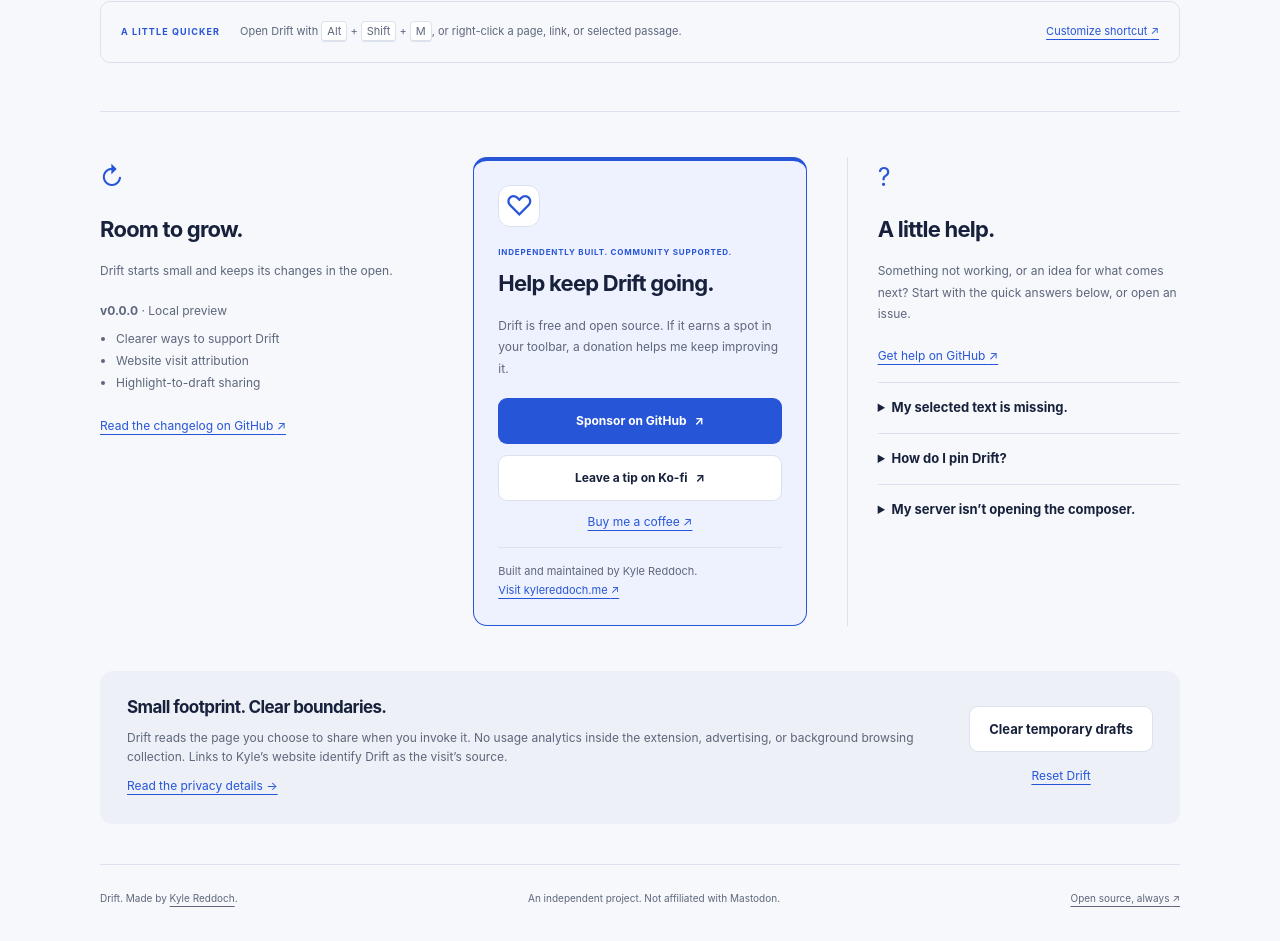
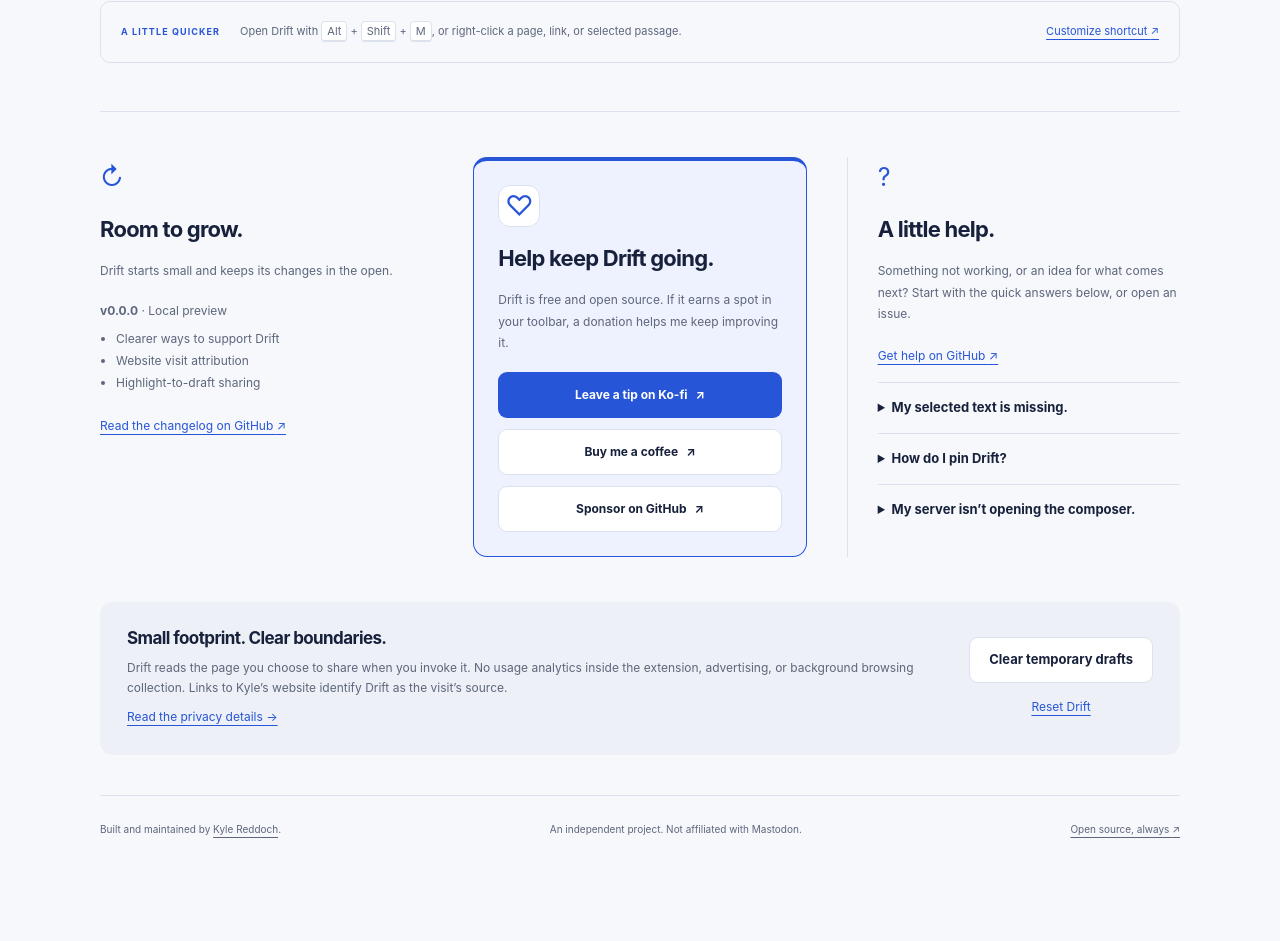
Before and after one commit to kylereddoch/drift, a browser extension: page extension/welcome.html in a window 1280 px wide. Shown: the part 1434-2375 px from the top of the page. After the commit the page ends 2306 px from the top, so only its background shows below. Drawn offline with Linux system fonts and the light colour scheme.

Commit message:
Reorder donation buttons and simplify support card

```diff
--- a/extension/styles.css
+++ b/extension/styles.css
@@ -116,14 +116,10 @@
   .section-symbol { color:var(--accent); font-size:25px; display:block; margin-bottom:20px; }
   .release-label { margin-bottom:7px; }
   .release-list { padding-left:16px; color:var(--muted); margin:0 0 20px; line-height:1.8; }
-  .support-links { display:grid; gap:11px; margin-bottom:16px; }
+  .support-links { display:grid; gap:11px; }
   .details-grid article.support-card { align-self:start; padding:24px; background:var(--tint); border:1px solid var(--accent); border-top:4px solid var(--accent); border-radius:14px; }
   .support-emblem { display:grid; place-items:center; width:42px; height:42px; color:var(--accent); background:var(--surface); border:1px solid var(--line); border-radius:12px; font-size:28px; line-height:1; margin-bottom:19px; }
-  .support-card .eyebrow { color:var(--accent); font-size:8px; letter-spacing:.1em; margin-bottom:12px; line-height:1.7; }
   .support-card .support-links .button { width:100%; padding:11px 10px; gap:8px; white-space:normal; text-align:center; }
-  .support-card .coffee-link { text-align:center; }
-  .support-card .support-credit { padding-top:14px; margin:0; border-top:1px solid var(--line); font-size:11px; }
-  .support-card .support-credit a { font-size:11px; }
   .privacy-strip { display:grid; grid-template-columns:1fr auto; gap:15px 40px; padding:27px; background:var(--soft); border-radius:13px; margin:0 0 40px; }
   .privacy-strip h2 { font-size:17px; margin-bottom:10px; }
   .privacy-strip p { font-size:12px; color:var(--muted); margin-bottom:7px; }
--- a/extension/welcome.html
+++ b/extension/welcome.html
@@ -21,12 +21,12 @@
       <section id="guide" class="guide-section" aria-labelledby="guide-heading"><div class="section-title"><div><p class="eyebrow">02 / A FEW SECONDS, START TO FINISH</p><h2 id="guide-heading">From your tab to your people.</h2></div><span class="quiet-label">Pin Drift for easy access.</span></div><ol class="steps"><li><span class="step-number">01</span><h3>Find your passage.</h3><p>Highlight text in an article, or leave it unselected to share just the page title and link.</p></li><li><span class="step-number">02</span><h3>Click the Drift icon.</h3><p>Your highlight, title, and URL appear together in an editable draft. Add your thoughts and choose a saved server.</p></li><li><span class="step-number">03</span><h3>Give it your final say.</h3><p>Select <strong>Continue to Mastodon</strong>. Check your account, audience, content warning, and character limit, then publish there.</p></li></ol><div class="tip-bar"><span class="tip-label">A LITTLE QUICKER</span><p>Open Drift with <kbd>Alt</kbd> + <kbd>Shift</kbd> + <kbd>M</kbd>, or right-click a page, link, or selected passage.</p><button id="shortcuts" class="link-button" type="button">Customize shortcut <span aria-hidden="true">↗</span></button></div></section>
       <section class="details-grid" aria-label="Updates, support, and help">
         <article><span class="section-symbol" aria-hidden="true">↻</span><h2>Room to grow.</h2><p>Drift starts small and keeps its changes in the open.</p><p class="release-label"><strong data-version>v0.1.1</strong> · Local preview</p><ul class="release-list"><li>Clearer ways to support Drift</li><li>Website visit attribution</li><li>Highlight-to-draft sharing</li></ul><a data-link="changelog">Read the changelog on GitHub <span aria-hidden="true">↗</span></a></article>
-        <article class="support-card" id="support"><span class="support-emblem" aria-hidden="true">♡</span><p class="eyebrow">INDEPENDENTLY BUILT. COMMUNITY SUPPORTED.</p><h2>Help keep Drift going.</h2><p>Drift is free and open source. If it earns a spot in your toolbar, a donation helps me keep improving it.</p><div class="support-links"><a class="button button-primary" data-link="sponsor">Sponsor on GitHub <span aria-hidden="true">↗</span></a><a class="button button-secondary" data-link="kofi">Leave a tip on Ko-fi <span aria-hidden="true">↗</span></a><a class="coffee-link" data-link="coffee">Buy me a coffee <span aria-hidden="true">↗</span></a></div><p class="support-credit">Built and maintained by Kyle Reddoch.<br><a data-link="website">Visit kylereddoch.me <span aria-hidden="true">↗</span></a></p></article>
+        <article class="support-card" id="support"><span class="support-emblem" aria-hidden="true">♡</span><h2>Help keep Drift going.</h2><p>Drift is free and open source. If it earns a spot in your toolbar, a donation helps me keep improving it.</p><div class="support-links"><a class="button button-primary" data-link="kofi">Leave a tip on Ko-fi <span aria-hidden="true">↗</span></a><a class="button button-secondary" data-link="coffee">Buy me a coffee <span aria-hidden="true">↗</span></a><a class="button button-secondary" data-link="sponsor">Sponsor on GitHub <span aria-hidden="true">↗</span></a></div></article>
         <article id="help"><span class="section-symbol" aria-hidden="true">?</span><h2>A little help.</h2><p>Something not working, or an idea for what comes next? Start with the quick answers below, or open an issue.</p><a data-link="help">Get help on GitHub <span aria-hidden="true">↗</span></a><details><summary>My selected text is missing.</summary><p>Select text directly in the article before clicking Drift. Browser pages, some PDF viewers, embedded frames, and the Chrome Web Store can block selection access. Try the right-click option or paste the passage into the draft.</p></details><details><summary>How do I pin Drift?</summary><p>Click Chrome’s puzzle-piece Extensions button, then the pin beside Drift. You can reopen this page from Drift’s Settings &amp; help link.</p></details><details><summary>My server isn’t opening the composer.</summary><p>Use the HTTPS address where you sign in to Mastodon. Drift targets Mastodon’s /share page. Other Fediverse software and alternative web clients may use a different sharing format.</p></details></article>
       </section>
       <section class="privacy-strip" aria-labelledby="privacy-heading"><div><h2 id="privacy-heading">Small footprint. Clear boundaries.</h2><p>Drift reads the page you choose to share when you invoke it. No usage analytics inside the extension, advertising, or background browsing collection. Links to Kyle’s website identify Drift as the visit’s source.</p><a href="privacy.html">Read the privacy details <span aria-hidden="true">→</span></a></div><div class="data-actions"><button id="clear-drafts" class="button button-secondary" type="button">Clear temporary drafts</button><button id="reset-settings" class="link-button" type="button">Reset Drift</button></div><p id="data-status" role="status" aria-live="polite"></p></section>
     </main>
-    <footer class="site-footer"><span>Drift. Made by <a data-link="website">Kyle Reddoch</a>.</span><span>An independent project. Not affiliated with Mastodon.</span><a data-link="github">Open source, always <span aria-hidden="true">↗</span></a></footer>
+    <footer class="site-footer"><span>Built and maintained by <a data-link="website">Kyle Reddoch</a>.</span><span>An independent project. Not affiliated with Mastodon.</span><a data-link="github">Open source, always <span aria-hidden="true">↗</span></a></footer>
   </div>
 </body>
 </html>
```
Also changed, not shown: docs/VALIDATION.md (+1 -1 lines), tests/browser/extension.spec.js (+1 -1 lines), CHANGELOG.md.
